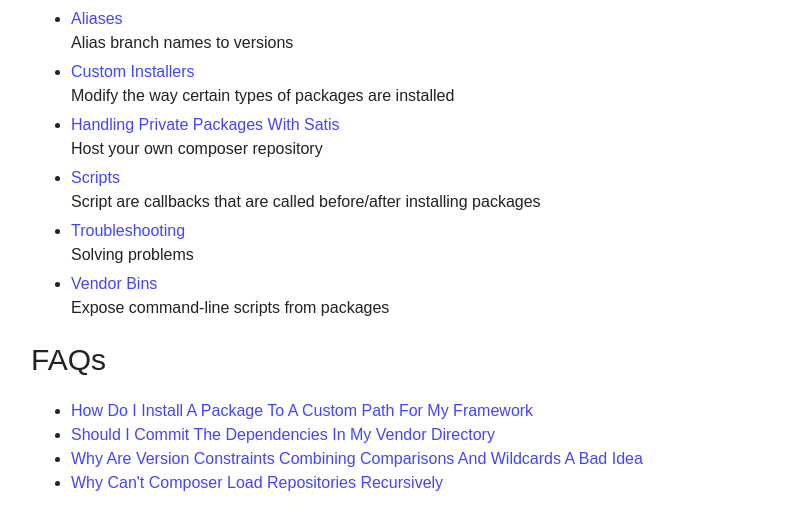
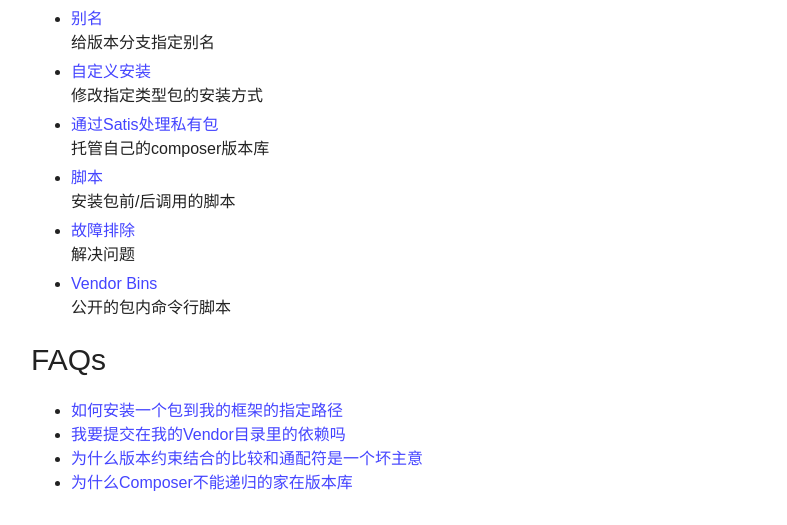
Before and after one commit to yangweijie/composer_doc_cn, a plain HTML site: page doc/index.htm in a window 1280 px wide. Shown: the part 394-919 px from the top of the page, without its empty margins (209-996 px from the left). Drawn offline with Linux system fonts and the light colour scheme.

Commit message:
完成第一页面

```diff
--- a/doc/index.htm
+++ b/doc/index.htm
@@ -6,8 +6,8 @@
 		<title>Composer</title>
 		<meta name="description" content="Dependency Management for PHP">
 		<meta name="viewport" content="width=device-width,initial-scale=1">
-		<link rel="stylesheet" href="/css/style.css?v=5">
-		<script src="/js/libs/modernizr-2.0.6.min.js"></script>
+		<link rel="stylesheet" href="css/style.css">
+		<script src="js/libs/modernizr-2.0.6.min.js"></script>
 	</head>
 	<body>
 		<div id="container">
@@ -39,46 +39,46 @@
 						<a href="/doc/06-community.md">社区</a>
 					</li>
 				</ul>
-				<h1>Articles</h1>
+				<h1>文章</h1>
 				<ul>
 					<li>
-						<a href="/doc/articles/aliases.md">Aliases</a>
-						<span class="tagline">Alias branch names to versions</span>
+						<a href="/doc/articles/aliases.md">别名</a>
+						<span class="tagline">给版本分支指定别名</span>
 					</li>
 					<li>
-						<a href="/doc/articles/custom-installers.md">Custom Installers</a>
-						<span class="tagline">Modify the way certain types of packages are installed</span>
+						<a href="/doc/articles/custom-installers.md">自定义安装</a>
+						<span class="tagline">修改指定类型包的安装方式</span>
 					</li>
 					<li>
-						<a href="/doc/articles/handling-private-packages-with-satis.md">Handling Private Packages With Satis</a>
-						<span class="tagline">Host your own composer repository</span>
+						<a href="/doc/articles/handling-private-packages-with-satis.md">通过Satis处理私有包</a>
+						<span class="tagline">托管自己的composer版本库</span>
 					</li>
 					<li>
-						<a href="/doc/articles/scripts.md">Scripts</a>
-						<span class="tagline">Script are callbacks that are called before/after installing packages</span>
+						<a href="/doc/articles/scripts.md">脚本</a>
+						<span class="tagline">安装包前/后调用的脚本</span>
 					</li>
 					<li>
-						<a href="/doc/articles/troubleshooting.md">Troubleshooting</a>
-						<span class="tagline">Solving problems</span>
+						<a href="/doc/articles/troubleshooting.md">故障排除</a>
+						<span class="tagline">解决问题</span>
 					</li>
 					<li>
 						<a href="/doc/articles/vendor-bins.md">Vendor Bins</a>
-						<span class="tagline">Expose command-line scripts from packages</span>
+						<span class="tagline">公开的包内命令行脚本</span>
 					</li>
 				</ul>
 				<h1>FAQs</h1>
 				<ul>
 					<li>
-						<a href="/doc/faqs/how-do-i-install-a-package-to-a-custom-path-for-my-framework.md">How Do I Install A Package To A Custom Path For My Framework</a>
+						<a href="/doc/faqs/how-do-i-install-a-package-to-a-custom-path-for-my-framework.md">如何安装一个包到我的框架的指定路径</a>
 					</li>
 					<li>
-						<a href="/doc/faqs/should-i-commit-the-dependencies-in-my-vendor-directory.md">Should I Commit The Dependencies In My Vendor Directory</a>
+						<a href="/doc/faqs/should-i-commit-the-dependencies-in-my-vendor-directory.md">我要提交在我的Vendor目录里的依赖吗</a>
 					</li>
 					<li>
-						<a href="/doc/faqs/why-are-version-constraints-combining-comparisons-and-wildcards-a-bad-idea.md">Why Are Version Constraints Combining Comparisons And Wildcards A Bad Idea</a>
+						<a href="/doc/faqs/why-are-version-constraints-combining-comparisons-and-wildcards-a-bad-idea.md">为什么版本约束结合的比较和通配符是一个坏主意</a>
 					</li>
 					<li>
-						<a href="/doc/faqs/why-can%27t-composer-load-repositories-recursively.md">Why Can&#039;t Composer Load Repositories Recursively</a>
+						<a href="/doc/faqs/why-can%27t-composer-load-repositories-recursively.md">为什么Composer不能递归的家在版本库</a>
 					</li>
 				</ul>
 			</div>
```
